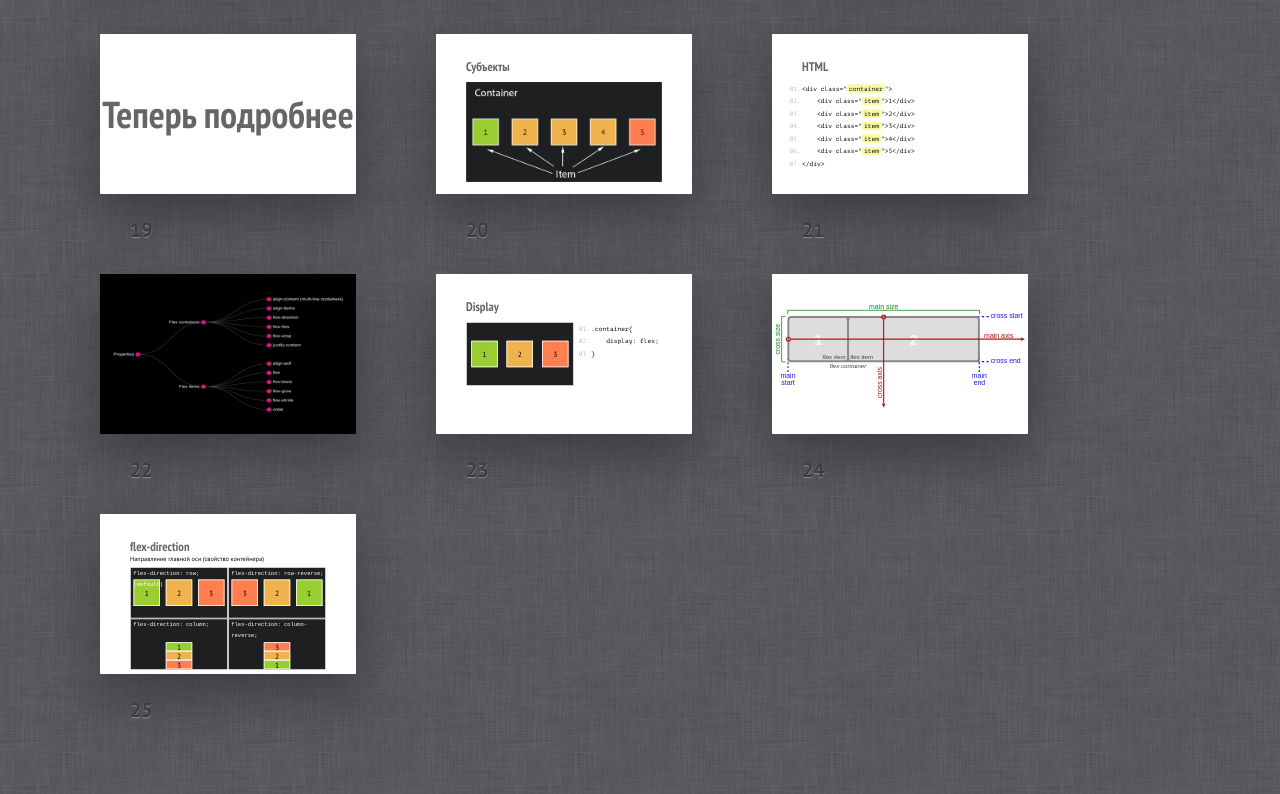
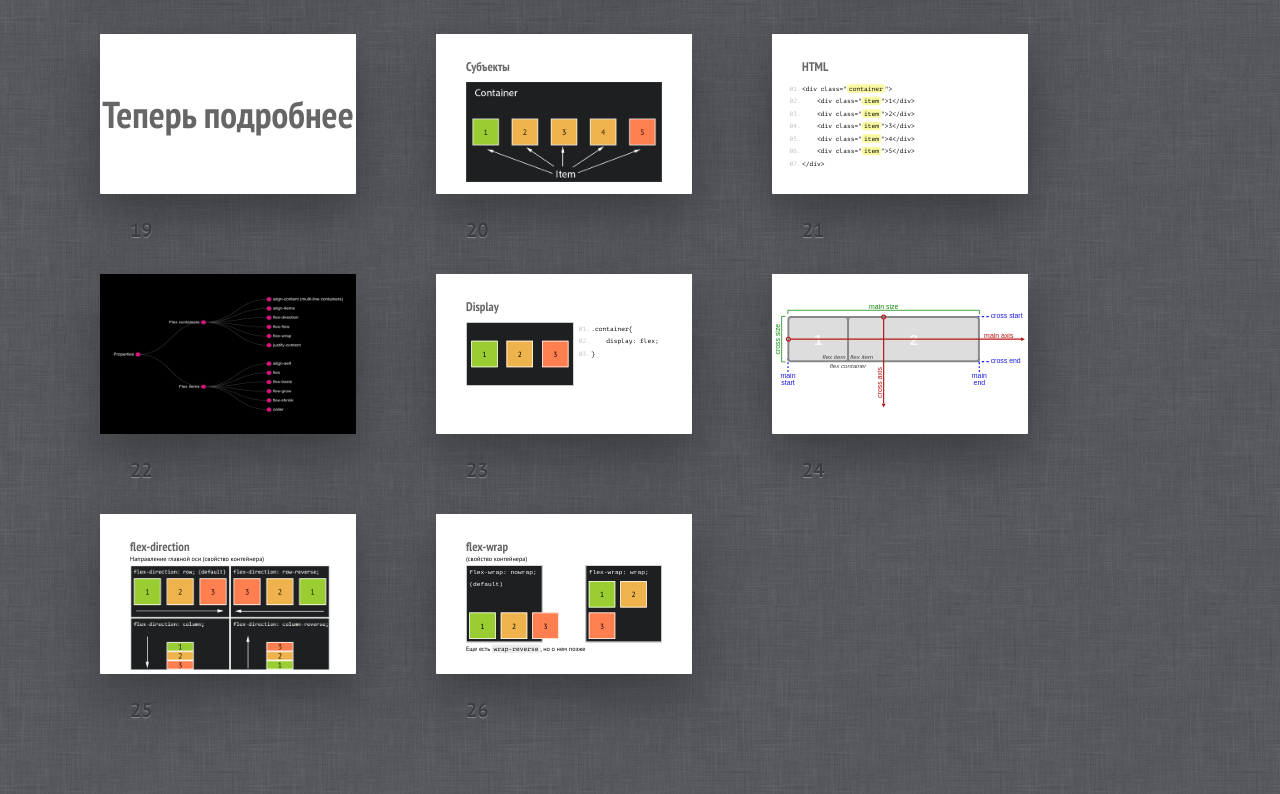
Before and after one commit to SakerONE/flexbox, a website: page index.html in a window 1280 px wide. Shown: the part 1586-2380 px from the top of the page. Drawn offline with Linux system fonts and the light colour scheme; a script that the page names is missing.

Commit message:
update(flexbox): add some slides

```diff
--- a/index.html
+++ b/index.html
@@ -22,14 +22,11 @@
 			margin: auto;
 		}
 
-		.no-margin{
+		.slide .no-margin{
 			margin: 0;
 		}
-		h3{
+		.flex-container{
 			position: relative;
-			top: -40px;
-		}
-		.flex-container{
 			height: 400px;
 			background: #1D1F20;
 			display: flex;
@@ -422,70 +419,68 @@
 		<h2 class="no-margin">flex-direction</h2>
 		<h3>Направление главной оси (свойство контейнера)</h3>
 
-		<div class="grid">
-			<div class="flex-container row">
+		<img src="images/flex-direction.png" width="800" alt="">
+
+	</div></article>
+	<article class="slide" id="wrap"><div>
+		<h2 class="no-margin">flex-wrap</h2>
+		<h3 class="no-margin">(свойство контейнера)</h3>
+
+		<div class="wrapper">
+			<div class="flex-container nowrap">
 				<div class="item">1</div>
 				<div class="item">2</div>
 				<div class="item">3</div>
 			</div>
-			<div class="flex-container row-reverse">
-				<div class="item">1</div>
-				<div class="item">2</div>
-				<div class="item">3</div>
-			</div>
-			<div class="flex-container column">
-				<div class="item">1</div>
-				<div class="item">2</div>
-				<div class="item">3</div>
-			</div>
-			<div class="flex-container column-reverse">
+
+			<div class="flex-container wrap">
 				<div class="item">1</div>
 				<div class="item">2</div>
 				<div class="item">3</div>
 			</div>
 		</div>
 
+		<p>Еще есть <code>wrap-reverse</code>, но о нем позже</p>
+
 		<style>
-			#direction .flex-container::before{
+			#wrap .wrapper{
+				display: flex;
+				justify-content: space-between;
+			}
+			#wrap .flex-container{
+				height: initial;
+				padding-top: 50px;
+				width: 300px;
+				align-content: flex-end;
+				align-items: flex-end;
+			}
+			#wrap .item{
+				flex-shrink: 0;
+				margin: 10px;
+			}
+			#wrap .wrap{
+				flex-flow: wrap;
+			}
+			#wrap .wrap::before{
+				content: "flex-wrap: wrap;";
 				color: white;
+				font-family: monospace;
 				position: absolute;
+				top: 0;
 				left: 10px;
+			}
+			#wrap .nowrap{
+				flex-flow: nowrap;
+			}
+			#wrap .nowrap::before{
+				content: "flex-wrap: nowrap; (default)";
+				color: white;
 				font-family: monospace;
-				font-size: 22px;
-			}
-			#direction .row::before{
-				content: "flex-direction: row; (default)";
-			}
-			#direction .row-reverse{
-				flex-direction: row-reverse;
-			}
-			#direction .row-reverse::before{
-				content: "flex-direction: row-reverse;";
-			}
-			#direction .column{
-				flex-direction: column;
-			}
-			#direction .column::before{
+				position: absolute;
 				top: 0;
-				content: "flex-direction: column;";
-			}
-			#direction .column-reverse{
-				flex-direction: column-reverse;
-			}
-			#direction .column-reverse::before{
-				content: "flex-direction: column-reverse;";
-				top: 0;
-			}
-			#direction .column .item,
-			#direction .column-reverse .item{
-				height: 30px;
-				margin: 0 auto;
-			}
-			#direction .column{
-				justify-content: flex-end;
+				left: 10px;
 			}
 		</style>
-
 	</div></article>
 	<!-- <p class="badge"><a href="https://github.com/shower/shower">Fork me on Github</a></p> -->
 	<!--
```
Also changed, not shown: images/flex-direction.png (added).
